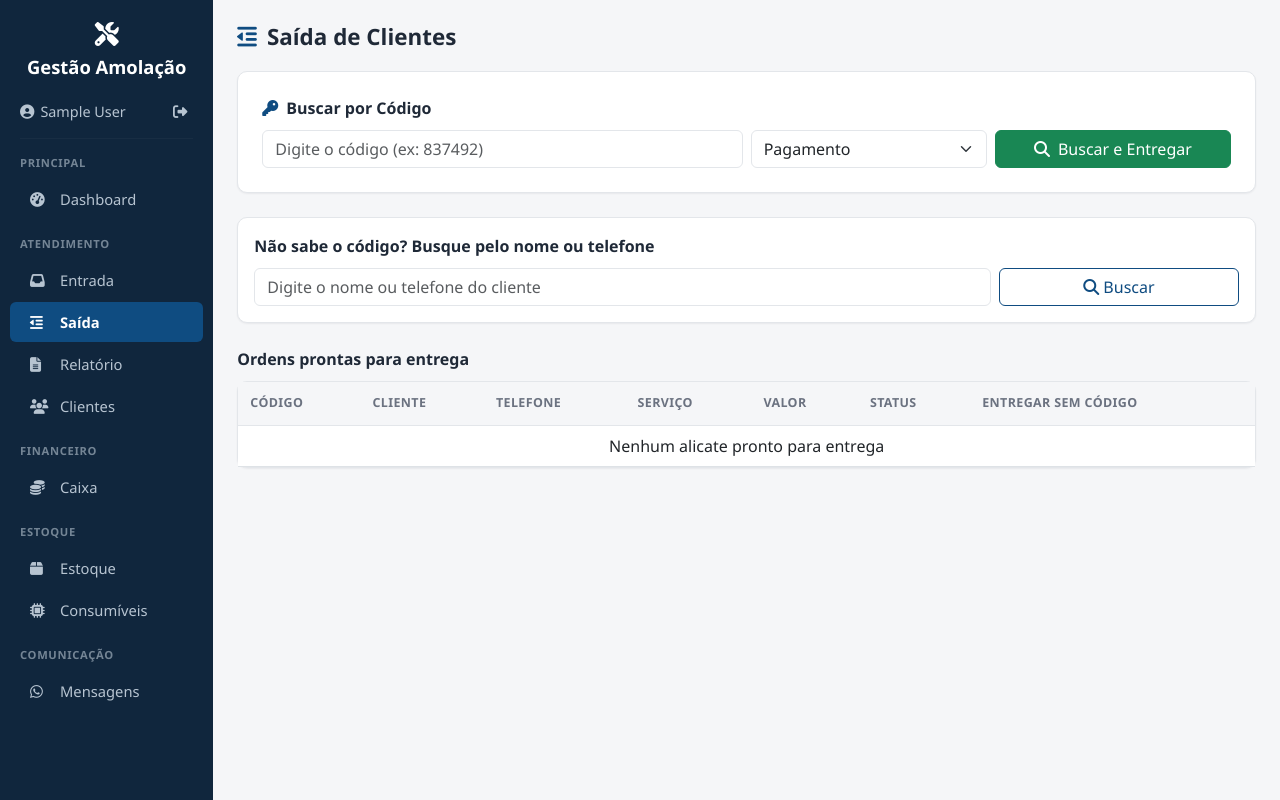
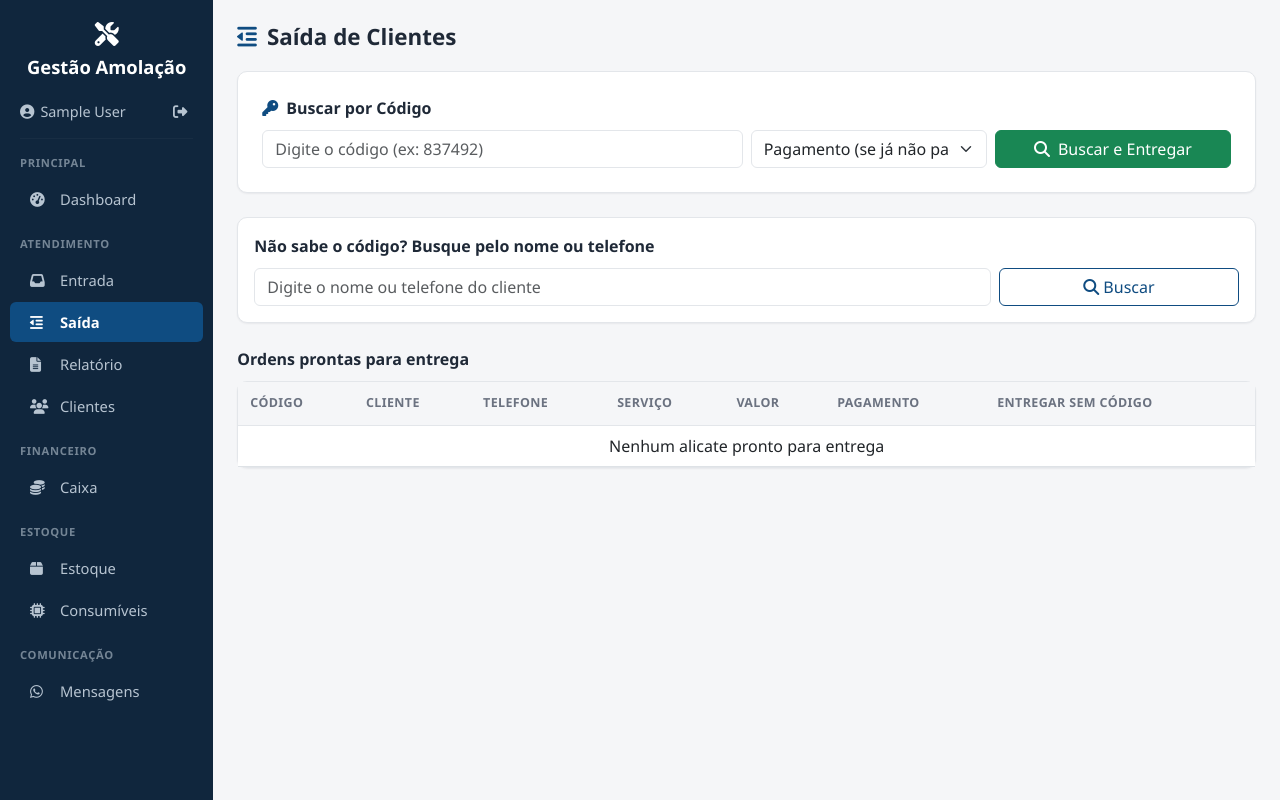
Before and after one commit to polarogamer/gestao-amolacao, a Flask app: page /saida in a window 1280 px wide. Run offline with Flask 3, Linux system fonts and the light colour scheme; the visitor is signed in with stand-in values (Sample User, id 1); data that the repository does not hold is empty; some libraries are stand-ins or nearby versions.

Commit message:
Adiciona opção de pagamento antecipado na Entrada (Pix/Espécie)
Muitos clientes querem pagar na hora que deixam o alicate, não só na
retirada. Agora a tela de Entrada tem um seletor "Vai pagar na retirada"
(padrão, comportamento de antes) vs "Já pagou agora", que revela um campo
de forma de pagamento (Pix ou Espécie). Quando pago na entrada, o valor
já é lançado no caixa na hora e a OS grava forma_pagamento imediatamente.

Na Saída, a coluna de pagamento agora mostra "Pago · <forma>" para OS já
pagas (com botão simples de Entregar, sem pedir pagamento de novo) ou "A
pagar na retirada" com o seletor de forma de pagamento, como antes. Isso
evita cobrar/lançar o valor duas vezes no caixa para quem já pagou.

```diff
--- a/routes/saida_routes.py
+++ b/routes/saida_routes.py
@@ -9,17 +9,27 @@ bp = Blueprint('saida', __name__)
 
 
 def _finalizar_entrega(conn, os_row, forma_pagamento):
+    """Marca a OS como entregue/paga. Se o cliente já pagou na entrada
+    (os_row['forma_pagamento'] já preenchido), o lançamento no caixa já foi
+    feito lá - aqui só confirma a retirada, sem duplicar o valor no caixa."""
     cur = conn.cursor()
     hoje = datetime.now().strftime('%Y-%m-%d')
-    cur.execute(
-        "UPDATE ordens_servico SET status = 'Pago', data_entrega = %s, forma_pagamento = %s WHERE id = %s",
-        (hoje, forma_pagamento, os_row['id']),
-    )
-    cur.execute('''
-        INSERT INTO movimentacoes_caixa (data, tipo, descricao, categoria, valor, forma_pagamento, referencia_os_id)
-        VALUES (%s, %s, %s, %s, %s, %s, %s)
-    ''', (hoje, 'entrada', f'Pagamento OS {os_row["numero_os"]} - {os_row["cliente_nome"]}',
-          'Serviço', os_row['valor_total'], forma_pagamento, os_row['id']))
+
+    if os_row['forma_pagamento']:
+        cur.execute(
+            "UPDATE ordens_servico SET status = 'Pago', data_entrega = %s WHERE id = %s",
+            (hoje, os_row['id']),
+        )
+    else:
+        cur.execute(
+            "UPDATE ordens_servico SET status = 'Pago', data_entrega = %s, forma_pagamento = %s WHERE id = %s",
+            (hoje, forma_pagamento, os_row['id']),
+        )
+        cur.execute('''
+            INSERT INTO movimentacoes_caixa (data, tipo, descricao, categoria, valor, forma_pagamento, referencia_os_id)
+            VALUES (%s, %s, %s, %s, %s, %s, %s)
+        ''', (hoje, 'entrada', f'Pagamento OS {os_row["numero_os"]} - {os_row["cliente_nome"]}',
+              'Serviço', os_row['valor_total'], forma_pagamento, os_row['id']))
     conn.commit()
     cur.close()
 
@@ -50,6 +60,11 @@ def saida():
 
         if not os_row:
             flash('Código não encontrado ou alicate já retirado!', 'error')
+            conn.close()
+            return redirect(url_for('saida.saida'))
+
+        if not os_row['forma_pagamento'] and not forma_pagamento:
+            flash('Selecione a forma de pagamento!', 'error')
             conn.close()
             return redirect(url_for('saida.saida'))
 
@@ -89,9 +104,6 @@ def saida():
 @login_required
 def saida_entregar(id):
     forma_pagamento = request.form.get('forma_pagamento')
-    if not forma_pagamento:
-        flash('Selecione a forma de pagamento!', 'error')
-        return redirect(url_for('saida.saida'))
 
     conn = get_db()
     cur = conn.cursor()
@@ -109,6 +121,11 @@ def saida_entregar(id):
         conn.close()
         return redirect(url_for('saida.saida'))
 
+    if not os_row['forma_pagamento'] and not forma_pagamento:
+        flash('Selecione a forma de pagamento!', 'error')
+        conn.close()
+        return redirect(url_for('saida.saida'))
+
     _finalizar_entrega(conn, os_row, forma_pagamento)
     conn.close()
 
--- a/templates/saida.html
+++ b/templates/saida.html
@@ -7,7 +7,7 @@
     <div class="section-title mt-0"><i class="fas fa-key icon-primary me-2"></i>Buscar por Código</div>
     <form method="POST" class="row g-2">
         <div class="col-md-6"><input name="codigo" class="form-control" placeholder="Digite o código (ex: 837492)" required></div>
-        <div class="col-md-3"><select name="forma_pagamento" class="form-select" required><option value="">Pagamento</option><option value="Dinheiro">Dinheiro</option><option value="Pix">Pix</option><option value="Espécie">Espécie</option></select></div>
+        <div class="col-md-3"><select name="forma_pagamento" class="form-select"><option value="">Pagamento (se já não pago)</option><option value="Dinheiro">Dinheiro</option><option value="Pix">Pix</option><option value="Espécie">Espécie</option></select></div>
         <div class="col-md-3"><button type="submit" class="btn btn-success w-100"><i class="fas fa-search me-2"></i>Buscar e Entregar</button></div>
     </form>
 </div>
@@ -22,7 +22,7 @@
 <div class="card p-0">
     <div class="table-responsive">
         <table class="table table-hover mb-0">
-            <thead><tr><th>Código</th><th>Cliente</th><th>Telefone</th><th>Serviço</th><th>Valor</th><th>Status</th><th>Entregar sem código</th></tr></thead>
+            <thead><tr><th>Código</th><th>Cliente</th><th>Telefone</th><th>Serviço</th><th>Valor</th><th>Pagamento</th><th>Entregar sem código</th></tr></thead>
             <tbody>
                 {% for os in prontos %}
                 <tr>
@@ -31,8 +31,19 @@
                     <td>{{ os.telefone or '-' }}</td>
                     <td>{{ os.codigo_servico }} x{{ os.quantidade }}</td>
                     <td>{{ formatar_moeda(os.valor_total) }}</td>
-                    <td><span class="badge-soft {% if os.status == 'Pronto' %}badge-soft-success{% else %}badge-soft-warning{% endif %}">{{ os.status }}</span></td>
                     <td>
+                        {% if os.forma_pagamento %}
+                        <span class="badge-soft badge-soft-success">Pago · {{ os.forma_pagamento }}</span>
+                        {% else %}
+                        <span class="badge-soft badge-soft-warning">A pagar na retirada</span>
+                        {% endif %}
+                    </td>
+                    <td>
+                        {% if os.forma_pagamento %}
+                        <form method="POST" action="{{ url_for('saida.saida_entregar', id=os.id) }}">
+                            <button type="submit" class="btn btn-sm btn-success" onclick="return confirm('Confirmar entrega para {{ os.cliente_nome }}?')">Entregar</button>
+                        </form>
+                        {% else %}
                         <form method="POST" action="{{ url_for('saida.saida_entregar', id=os.id) }}" class="d-flex gap-1">
                             <select name="forma_pagamento" class="form-select form-select-sm" required style="width:130px">
                                 <option value="">Pagamento</option>
@@ -42,6 +53,7 @@
                             </select>
                             <button type="submit" class="btn btn-sm btn-success" onclick="return confirm('Confirmar entrega para {{ os.cliente_nome }}?')">Entregar</button>
                         </form>
+                        {% endif %}
                     </td>
                 </tr>
                 {% else %}<tr><td colspan="7" class="text-center">Nenhum alicate pronto para entrega</td></tr>{% endfor %}
```
Also changed, not shown: routes/entrada_routes.py (+22 -4 lines), templates/entrada.html (+31 -0 lines).
